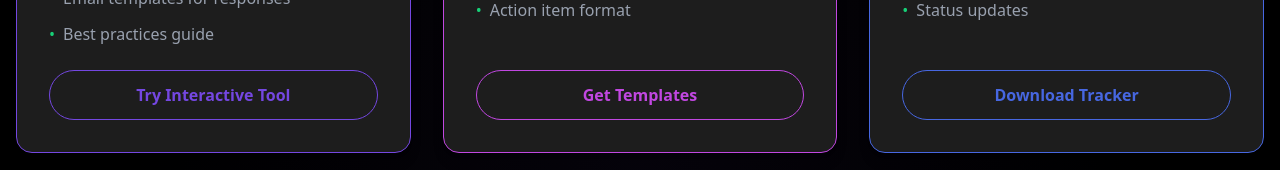
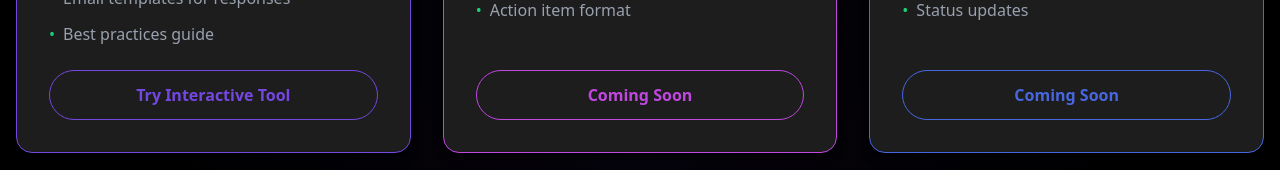
Before and after one commit to fadeenk/meetinghero.ai, a SvelteKit app: page /tools in a window 1280 px wide. Shown: the part 767-937 px from the top of the page. Built offline with nearby package versions, Linux system fonts and the light colour scheme.

Commit message:
Displays 'Coming Soon' for unavailable tools
Updates the tools page to display "Coming Soon" for tools that are not yet available, indicated by a link value of '#'. This provides a better user experience by clearly indicating which tools are currently inaccessible.

```diff
--- a/src/routes/tools/+page.svelte
+++ b/src/routes/tools/+page.svelte
@@ -55,7 +55,7 @@
 						class="group relative mt-auto inline-block rounded-full border px-6 py-3 text-center text-base font-semibold transition-all duration-300 hover:scale-105 hover:shadow-lg"
 						style="border-color: {tool.color}; color: {tool.color};"
 					>
-						{tool.linkText}
+						{tool.link === '#' ? 'Coming Soon' : tool.linkText}
 						<span
 							class="absolute inset-0 -z-10 rounded-full bg-gradient-to-r from-[{tool.color}] to-[{tool.color}] opacity-0 transition-opacity duration-300 group-hover:opacity-10"
 						></span>
```
